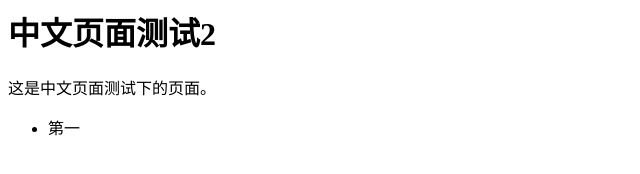
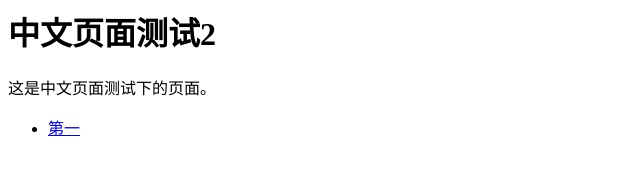
Before and after one commit to jessiew-jessiew/jessiew-jessiew.github.io, a plain HTML site: page level1/chn_page2.html in a window 1280 px wide. Shown: the full height of the page, 0-640 px from the left. Drawn offline with Linux system fonts and the light colour scheme.

Commit message:
edit link

```diff
--- a/level1/chn_page2.html
+++ b/level1/chn_page2.html
@@ -11,7 +11,7 @@
 <p>这是中文页面测试下的页面。</p>
 
 <ul>
-	<li>第一<a href="/level1/chn_page2.html"></li>
+	<li><a href="/level1/chn_page2.html">第一</a></li>
 
 
 
```
